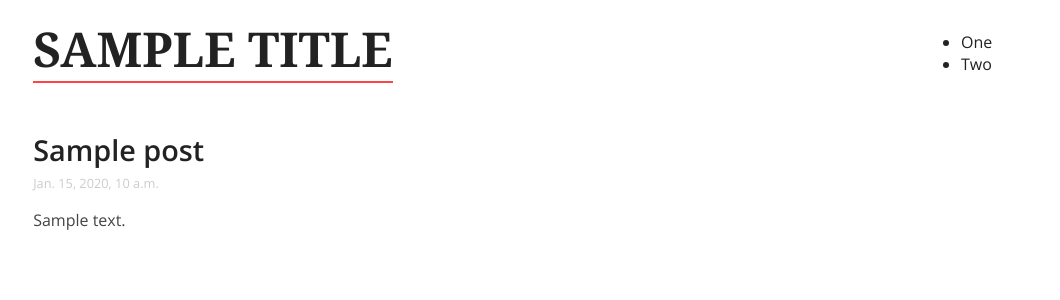
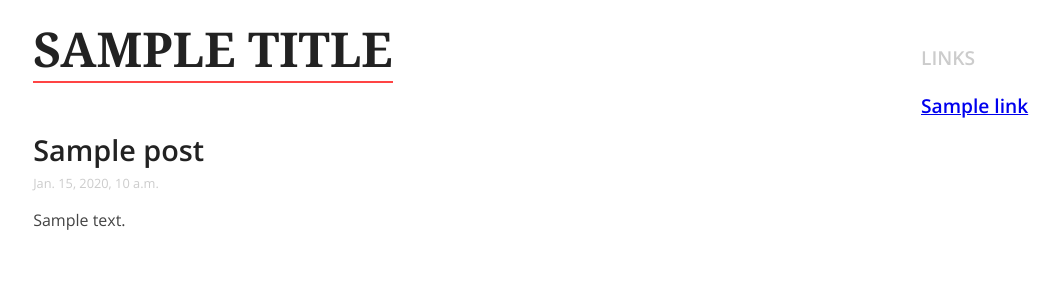
Before and after one commit to node13h/droll, a Django app: template templates/blog/roll.html in a window 1280 px wide. Shown: the top 300 px of the page, without its empty margins (94-1154 px from the left). Run offline with Django 3.2, Linux system fonts and the light colour scheme; the template is opened without the code that fills it: most values are stand-ins (such as "Sample title", 1, 10 or a date in 2020); some libraries are stand-ins or nearby versions; some web fonts are replaced.

Commit message:
Add links to the base template

```diff
--- a/static/local/css/main.css
+++ b/static/local/css/main.css
@@ -114,6 +114,22 @@ img {
     max-width: 100%;
 }
 
+.links > header > .title {
+    font-size: 1.2em;
+    margin-bottom: 1em;
+    font-weight: 600;
+    text-transform: uppercase;
+    color: #ccc;
+}
+
+.links > ul {
+    list-style-type: none;
+    padding: 0;
+    line-height: 1.6em;
+    font-weight: 600;
+    font-size: 1.2em;
+}
+
 h1,
 h2,
 h3,
@@ -198,6 +214,8 @@ h7 {
 #sidebar {
     float: right;
     width: 250px;
+    padding-left: 30px;
+    padding-top: 30px;
 }
 
 @media (max-width: 1024px) {
--- a/templates/base.html
+++ b/templates/base.html
@@ -19,10 +19,17 @@
     <div class="container">
 
       <aside id="sidebar">
-        <ul>
-          <li>One</li>
-          <li>Two</li>
-        </ul>
+
+        <section class="links">
+          <header><span class="title">Links</span></header>
+
+          <ul class="links">
+            {% for link in links %}
+              <li><a href="{{ link.url }}">{{ link.title }}</a></li>
+            {% endfor %}
+          </ul>
+        </section>
+
       </aside>
 
       <div class="content">
```
